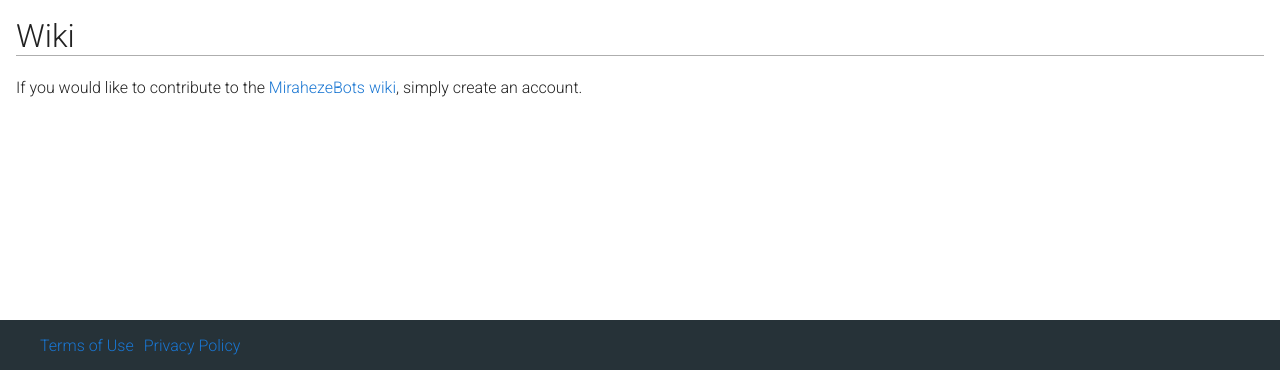
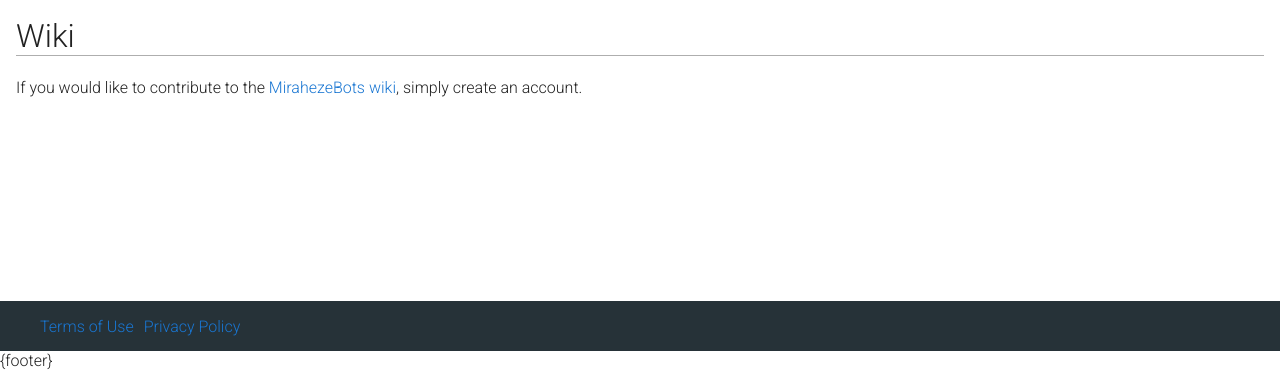
Before and after one commit to Universal-Omega/mirahezebots.org, a Python web app: template templates/index.html in a window 1280 px wide. Shown: the part 430-816 px from the top of the page. Run offline with Jinja, Linux system fonts and the light colour scheme; the template is opened without the code that fills it, so the values that code supplies are empty.

Commit message:
Update index.html

```diff
--- a/templates/index.html
+++ b/templates/index.html
@@ -60,6 +60,6 @@
                 <li><a href="https://www.facebook.com/MirahezeBots/"><em class="fab fa-facebook"></em></a></li>
             </ul>
         </div>
-    </footer>
+    {footer}
     </body>
 </html>
```
